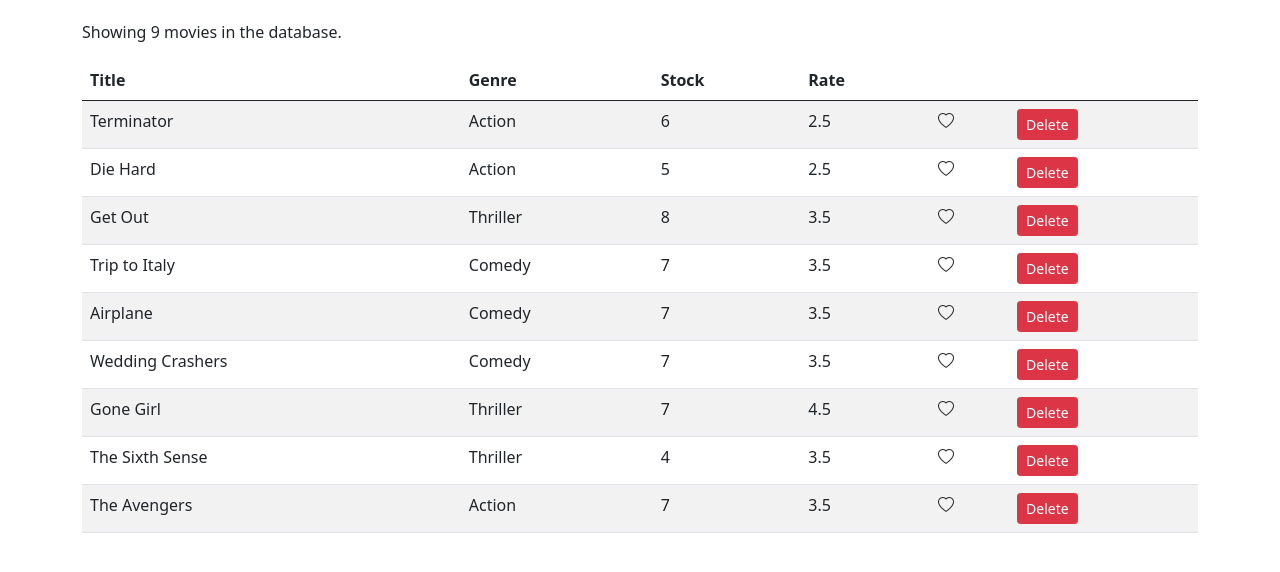
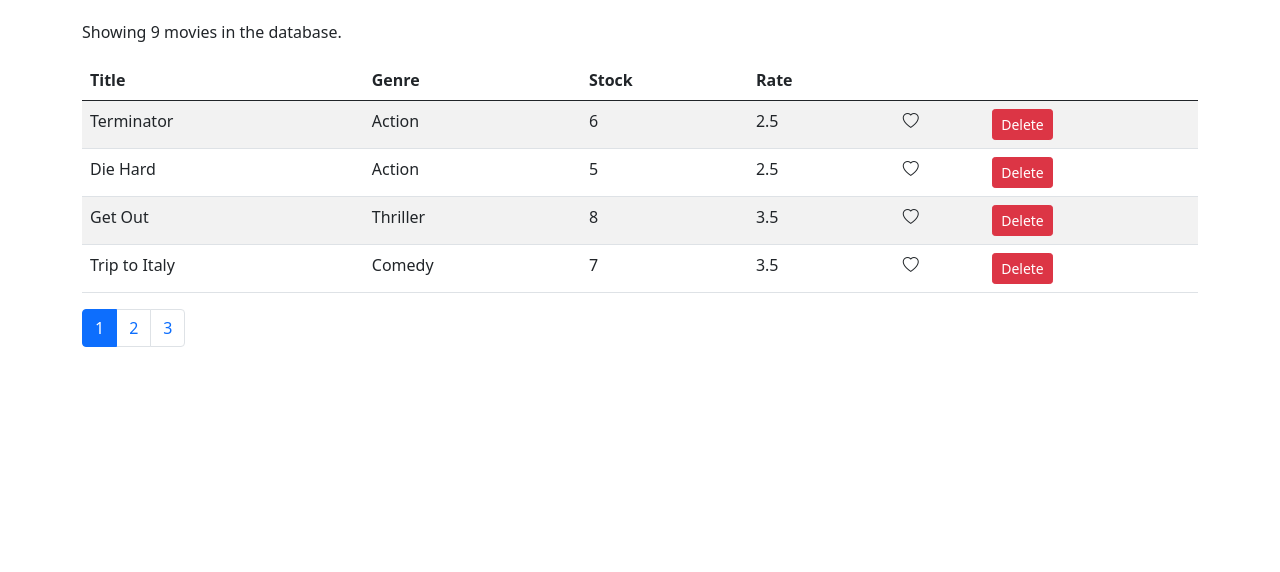
Before and after one commit to jstnhwang/vidly, a React (Create React App) app: page / in a window 1280 px wide. Shown: the top 572 px of the page. Built offline with nearby package versions, Linux system fonts and the light colour scheme.

Commit message:
Handle pagination using paginate.js and pagination.jsx

```diff
--- a/src/components/movies.jsx
+++ b/src/components/movies.jsx
@@ -1,12 +1,16 @@
 import React, { Component } from "react";
 
 import Like from "./common/like";
+import Pagination from "./common/pagination";
 
 import { getMovies } from "../services/fakeMovieService";
+import { paginate } from "../utils/paginate";
 
 class Movies extends Component {
   state = {
-    movies: []
+    movies: [],
+    currentPage: 1,
+    pageSize: 4
   };
 
   componentDidMount = () => {
@@ -25,10 +29,17 @@
     this.setState({ movies });
   };
 
+  handlePageChange = page => {
+    this.setState({ currentPage: page });
+  };
+
   render() {
     const { length: count } = this.state.movies;
+    const { movies: allMovies, currentPage, pageSize } = this.state;
 
     if (count === 0) return <p>There are no movies in the database.</p>;
+
+    const movies = paginate(allMovies, currentPage, pageSize);
 
     return (
       <>
@@ -46,7 +57,7 @@
               </tr>
             </thead>
             <tbody>
-              {this.state.movies.map(movie => (
+              {movies.map(movie => (
                 <tr key={movie._id}>
                   <td>{movie.title}</td>
                   <td>{movie.genre.name}</td>
@@ -68,6 +79,12 @@
               ))}
             </tbody>
           </table>
+          <Pagination
+            itemsCount={count}
+            currentPage={currentPage}
+            pageSize={pageSize}
+            onPageChange={this.handlePageChange}
+          />
         </div>
       </>
     );
```
